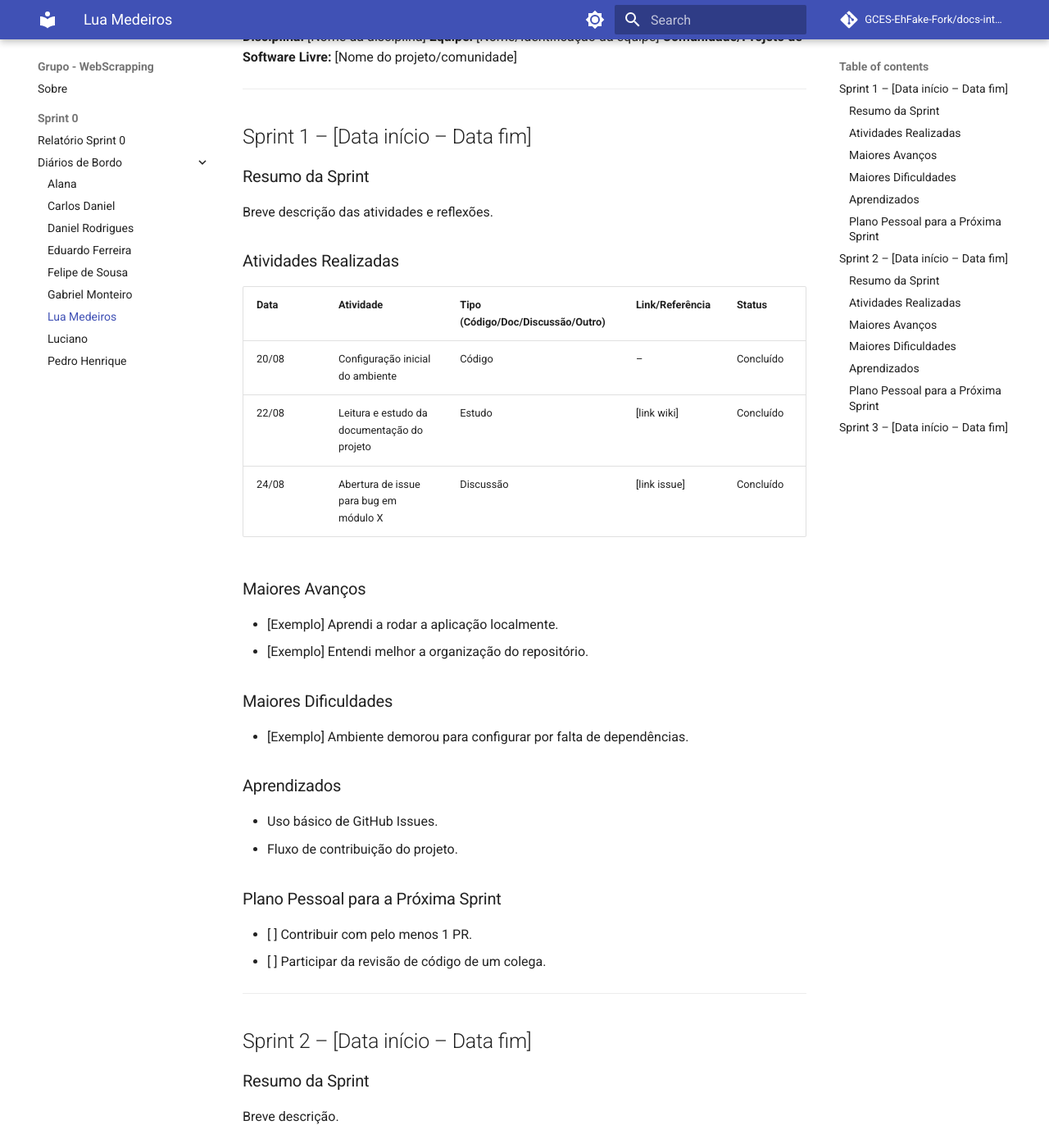
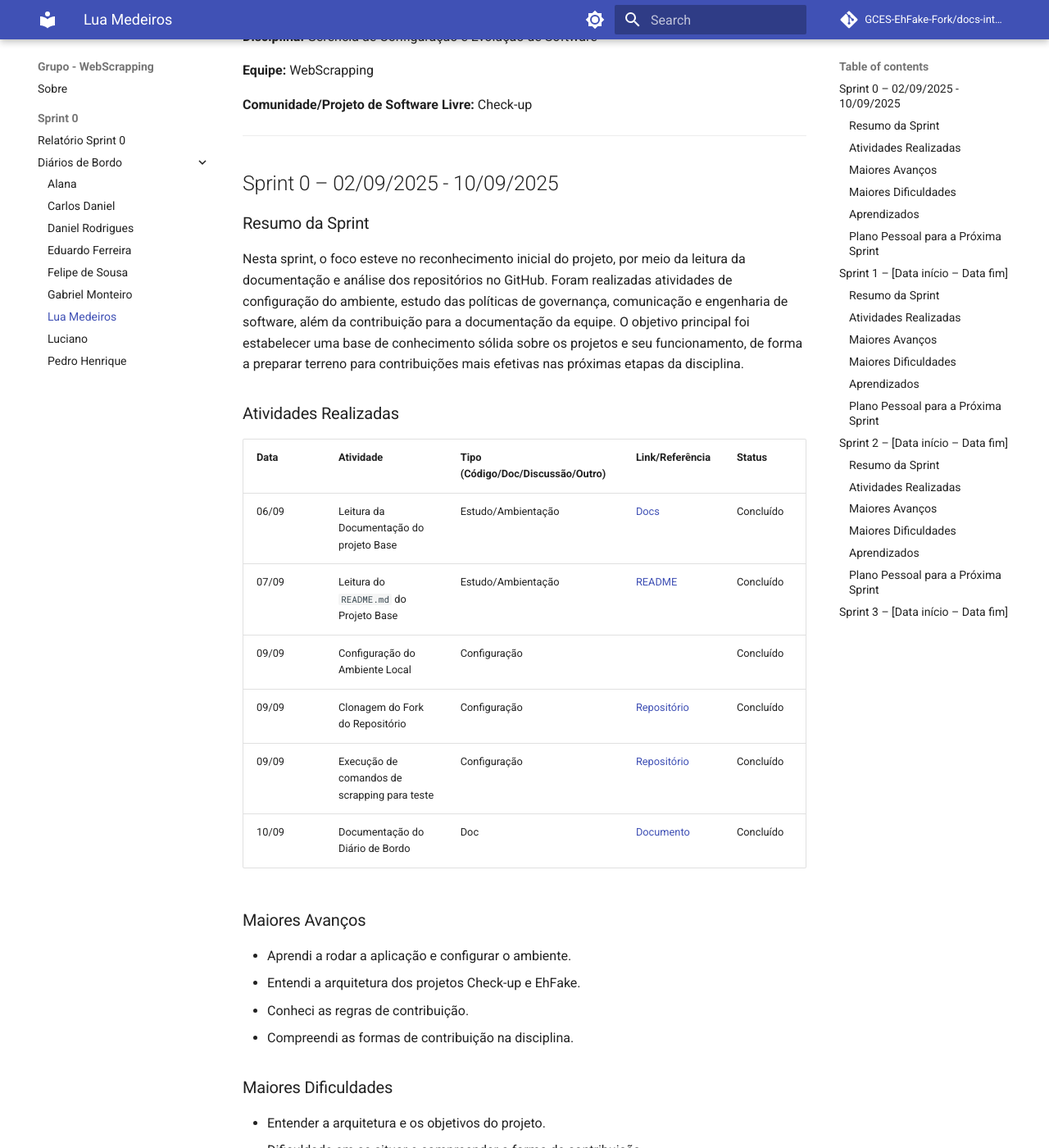
Before and after one commit to GCES-EhFake-Fork/docs-interno, an MkDocs documentation site: the page built from docs/grupo-webscrapping/sprint0/diarioLua.md, in a window 1280 px wide and 1400 px high, scrolled down 196 px. Shown: the whole window at 82% size. Built offline with MkDocs 1.6.1 and Material for MkDocs 9.7.7, drawn with Linux system fonts in a browser that asks for light colours; comment, search, counter and statistics services are not loaded; some of the changed text lies outside the part shown.

Commit message:
Update diarioLua.md

```diff
--- a/docs/grupo-webscrapping/sprint0/diarioLua.md
+++ b/docs/grupo-webscrapping/sprint0/diarioLua.md
@@ -1,10 +1,54 @@
-# Diário de Bordo – \[Nome do(a) Aluno(a)]
+# Diário de Bordo – Luana Medeiros
 
-**Disciplina:** \[Nome da disciplina]
-**Equipe:** \[Nome/Identificação da equipe]
-**Comunidade/Projeto de Software Livre:** \[Nome do projeto/comunidade]
+**Disciplina:** Gerência de Configuração e Evolução de Software
+
+**Equipe:** WebScrapping
+
+**Comunidade/Projeto de Software Livre:** Check-up
+
 
 ---
+## Sprint 0 – 02/09/2025 - 10/09/2025
+
+### Resumo da Sprint
+
+Nesta sprint, o foco esteve no reconhecimento inicial do projeto, por meio da leitura da documentação e análise dos repositórios no GitHub. Foram realizadas atividades de configuração do ambiente, estudo das políticas de governança, comunicação e engenharia de software, além da contribuição para a documentação da equipe. O objetivo principal foi estabelecer uma base de conhecimento sólida sobre os projetos e seu funcionamento, de forma a preparar terreno para contribuições mais efetivas nas próximas etapas da disciplina.
+
+### Atividades Realizadas
+
+| Data  | Atividade                                   | Tipo (Código/Doc/Discussão/Outro) | Link/Referência | Status    |
+| ----- | ------------------------------------------- | --------------------------------- | --------------- | --------- |
+| 06/09 | Leitura da Documentação do projeto Base     | Estudo/Ambientação                | [Docs](https://eh-fake.github.io/docs/land/index.html)                                                                                                       | Concluído |
+| 07/09 | Leitura do `README.md` do Projeto Base      | Estudo/Ambientação                | [README](https://github.com/EH-FAKE/check-up/blob/develop/README.md)                                                                                                         | Concluído |
+| 09/09 | Configuração do Ambiente Local              | Configuração                      |                 | Concluído |
+| 09/09 | Clonagem do Fork do Repositório             | Configuração                      | [Repositório](https://github.com/GCES-EhFake-Fork/checkUp)                                                                                                    | Concluído |
+| 09/09 | Execução de comandos de scrapping para teste| Configuração                      | [Repositório](https://github.com/GCES-EhFake-Fork/checkUp)                                                                                                    | Concluído |
+| 10/09 | Documentação do Diário de Bordo             | Doc                               | [Documento](https://github.com/GCES-EhFake-Fork/docs-interno/blob/main/docs/grupo-webscrapping/sprint0/diarioLua.md)                                                                 | Concluído |
+
+
+### Maiores Avanços
+
+* Aprendi a rodar a aplicação e configurar o ambiente.
+* Entendi a arquitetura dos projetos Check-up e EhFake.
+* Conheci as regras de contribuição.
+* Compreendi as formas de contribuição na disciplina.
+
+### Maiores Dificuldades
+
+* Entender a arquitetura e os objetivos do projeto.
+* Dificuldade em se situar e compreender a forma de contribuição.
+* Pouco tempo para absorver a complexidade e as regras do projeto.
+
+### Aprendizados
+
+* Uso básico de GitHub Issues.
+* Fluxo de contribuição do projeto.
+
+### Plano Pessoal para a Próxima Sprint
+
+* [ ] Contribuir com pelo menos 1 PR.
+* [ ] Participar da revisão de código de um colega.
+
 
 ## Sprint 1 – \[Data início – Data fim]
 
```
